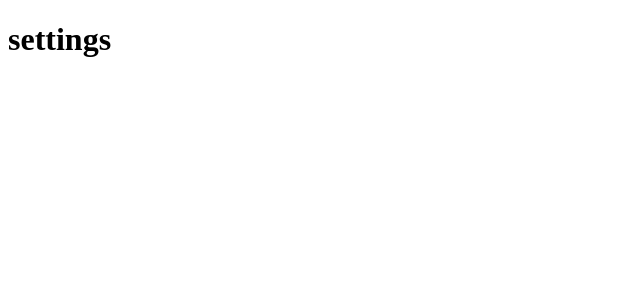
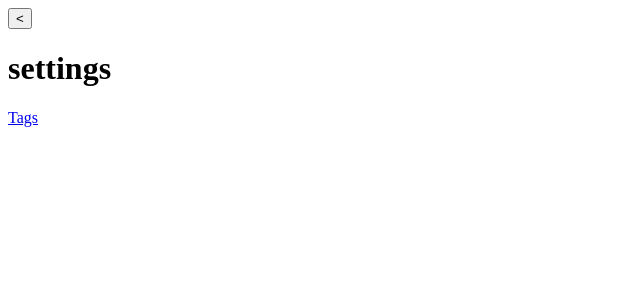
Before and after one commit to polferov/kvg2, a SvelteKit app in the folder frontend/: page /settings in a window 1280 px wide. Shown: the top 300 px of the page, without its empty margins (0-640 px from the left). Built offline with nearby package versions, Linux system fonts and the light colour scheme.

Commit message:
add back btn

```diff
--- /dev/null
+++ b/frontend/src/components/back.svelte
@@ -0,0 +1,10 @@
+<script lang="ts">
+    function back(){
+        history.back()
+    }
+</script>
+
+
+<button on:click={back}>
+    {"<"}
+</button>
--- a/frontend/src/routes/settings/+page.svelte
+++ b/frontend/src/routes/settings/+page.svelte
@@ -1,3 +1,9 @@
-<h1>
-    settings
-</h1>
+<script>
+    import Back from "../../components/back.svelte";
+</script>
+
+<Back />
+
+<h1>settings</h1>
+
+<a href="settings/tags">Tags</a>
--- a/frontend/src/routes/settings/tags/+page.svelte
+++ b/frontend/src/routes/settings/tags/+page.svelte
@@ -1,5 +1,6 @@
 <script lang="ts">
   import { getTags, setTags, type Tag } from "../../../common/storage";
+  import Back from "../../../components/back.svelte";
 
   interface TagModel {
     routes: string;
@@ -37,6 +38,7 @@
   }
 </script>
 
+<Back />
 <ul>
   {#each models as model}
     <li>
```
